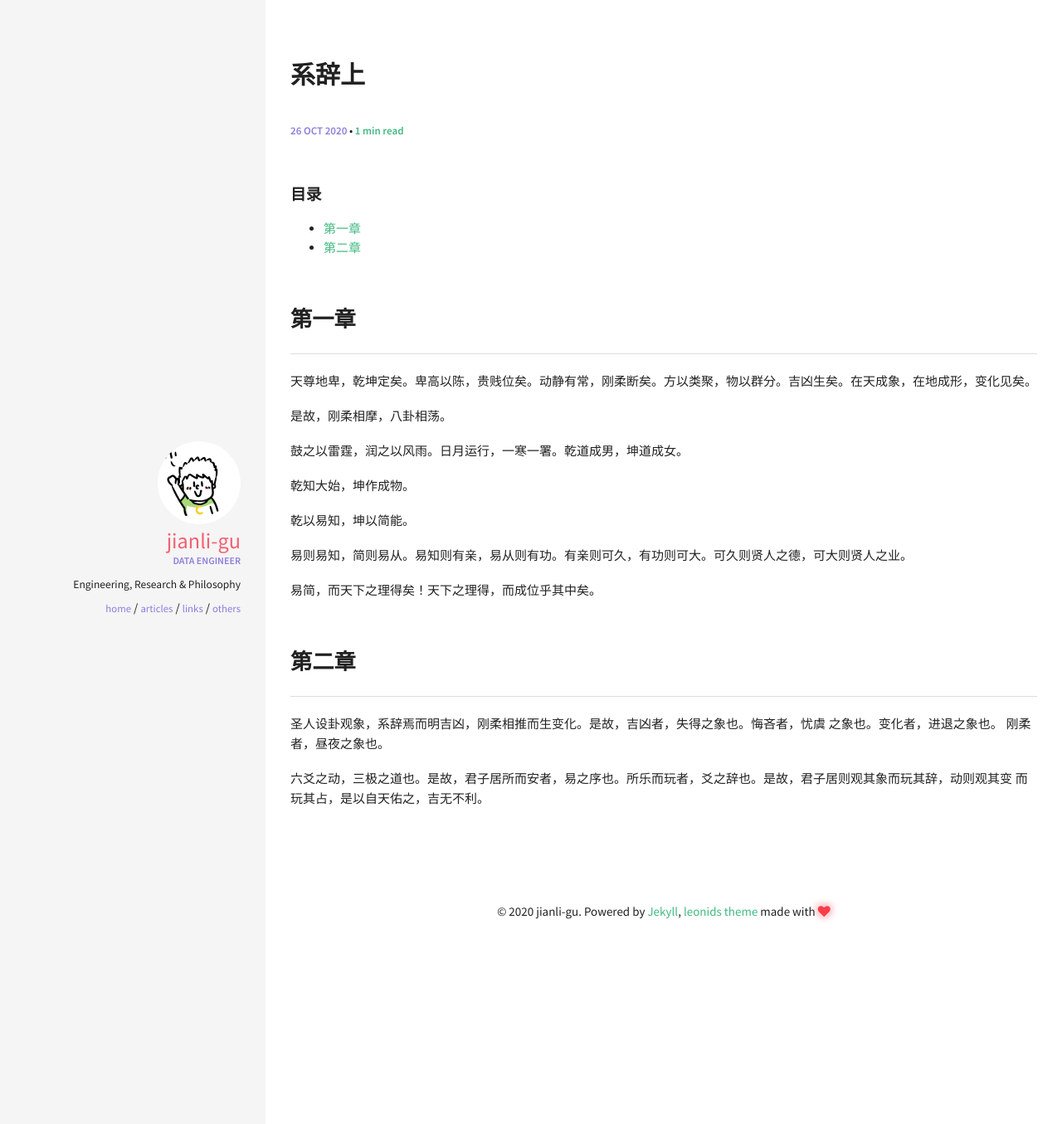
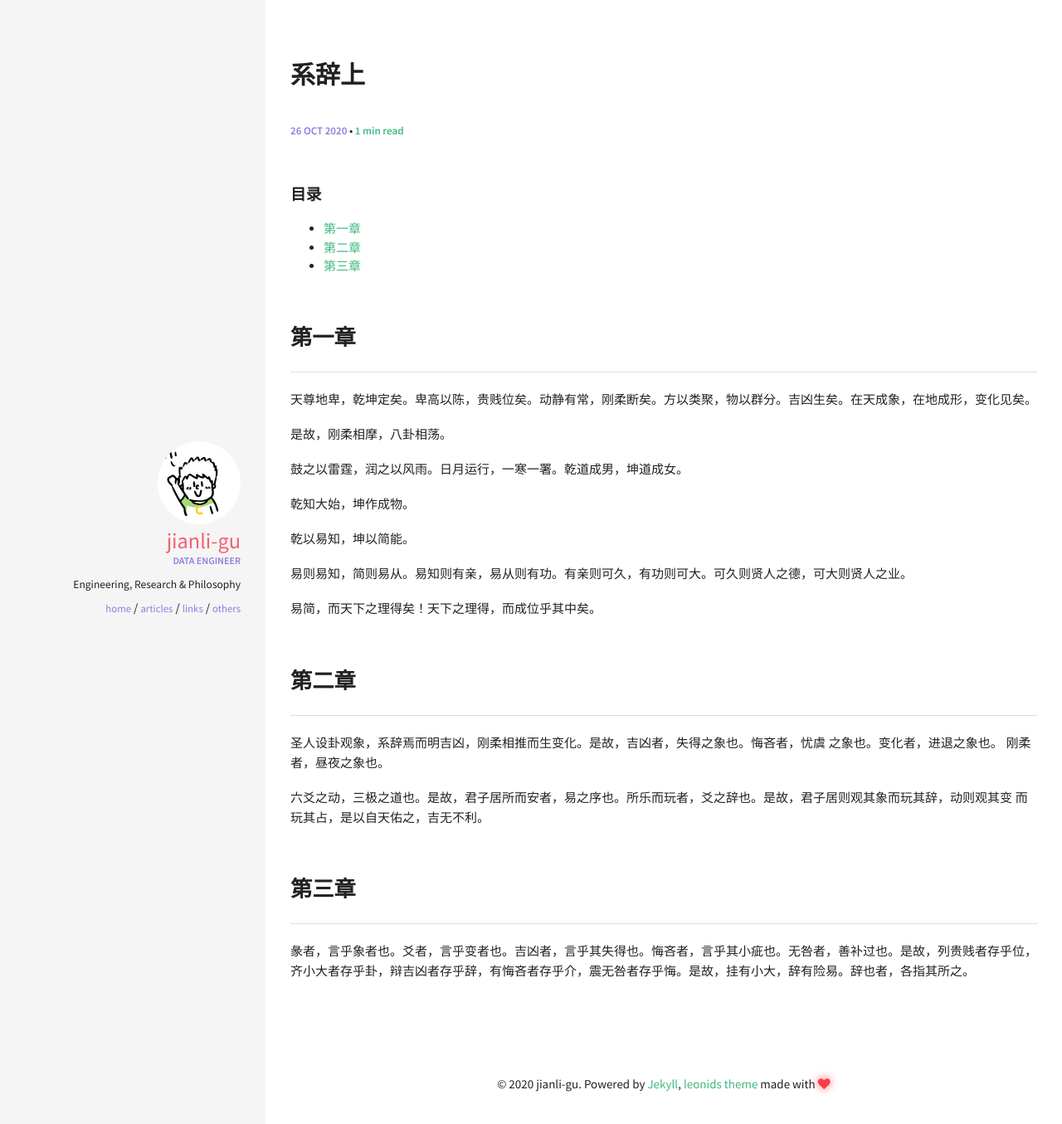
Before and after one commit to jianli-gu/jianli-gu.github.io, a Jekyll site: the page built from _posts/others/xici/2020-10-26-xi-ci-shang.md, in a window 1280 px wide. Shown: the top 1355 px of the page at 83% size. Built offline with Jekyll 4.4.1, drawn with Linux system fonts in a browser that asks for light colours.

Commit message:
update xici shang

```diff
--- a/_posts/others/xici/2020-10-26-xi-ci-shang.md
+++ b/_posts/others/xici/2020-10-26-xi-ci-shang.md
@@ -35,3 +35,9 @@ modified: 2020-10-26
 
 六爻之动，三极之道也。是故，君子居所而安者，易之序也。所乐而玩者，爻之辞也。是故，君子居则观其象而玩其辞，动则观其变
 而玩其占，是以自天佑之，吉无不利。
+
+
+## 第三章
+
+彖者，言乎象者也。爻者，言乎变者也。吉凶者，言乎其失得也。悔吝者，言乎其小疵也。无咎者，善补过也。是故，列贵贱者存乎位，
+齐小大者存乎卦，辩吉凶者存乎辞，有悔吝者存乎介，震无咎者存乎悔。是故，挂有小大，辞有险易。辞也者，各指其所之。
```
